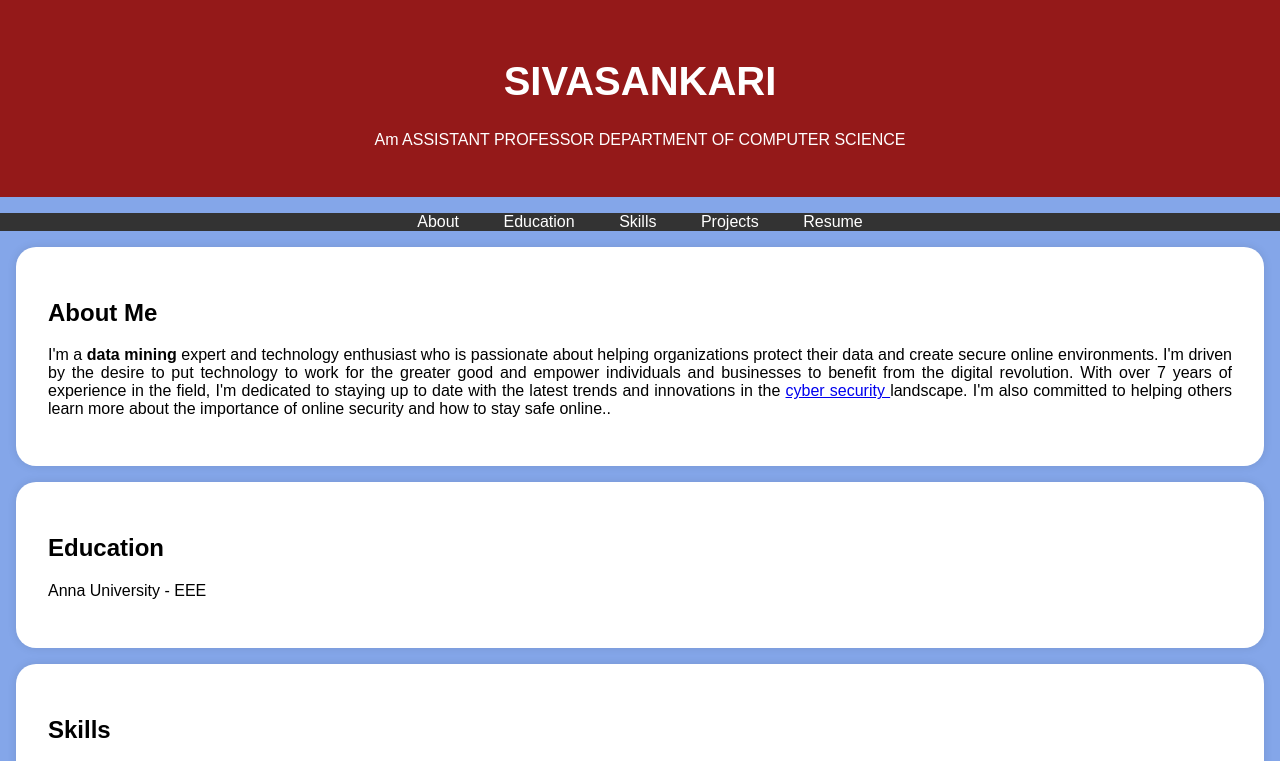
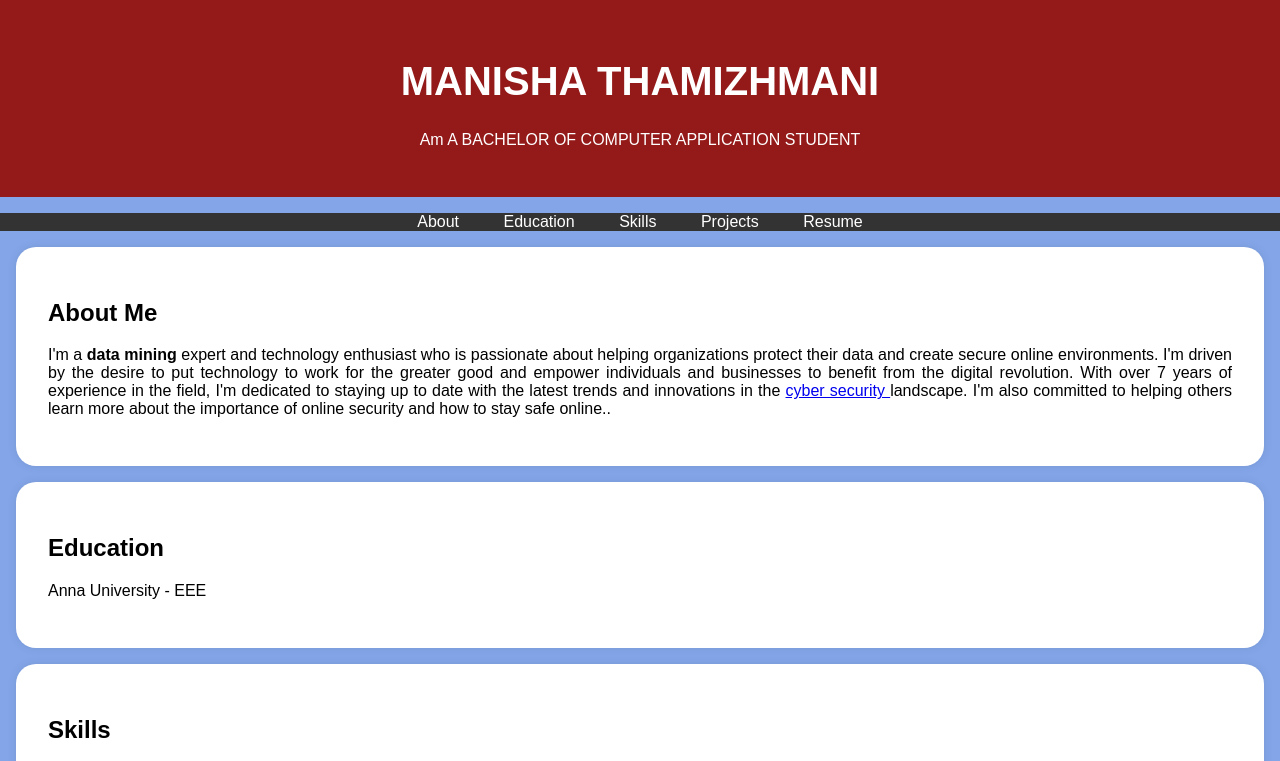
Before and after one commit to manishathamizhmani/Manisha-tamizhmani, a plain HTML site: page index.html in a window 1280 px wide. Shown: the top 761 px of the page. Drawn offline with Linux system fonts and the light colour scheme.

Commit message:
Update index.html

```diff
--- a/index.html
+++ b/index.html
@@ -22,7 +22,7 @@
             font-size: 2.5rem;
         }
 
-        /* Add styles for the round profile picture */
+        /*Snapchat-1110100913.jpg */
         .profile-picture {
             width: 100px; /* Adjust the size as needed */
             height: 100px;
@@ -94,10 +94,10 @@
 <body>
     <header>
         <div class="header-content">
-            <!-- Add your profile picture here -->
+            <!--Snapchat-1110100913.jpg-->
 
-            <h1>SIVASANKARI</h1>
-            <p>Am ASSISTANT PROFESSOR DEPARTMENT OF COMPUTER SCIENCE</p>
+            <h1>MANISHA THAMIZHMANI</h1>
+            <p>Am A BACHELOR OF COMPUTER APPLICATION STUDENT </p>
         </div>
     </header>
 
@@ -170,7 +170,7 @@
     </section>
 
     <footer>
-        <p>&copy; sivasankari </p>
+        <p>&copy; MANISHA</p>
     </footer>
 
     <script>
```
